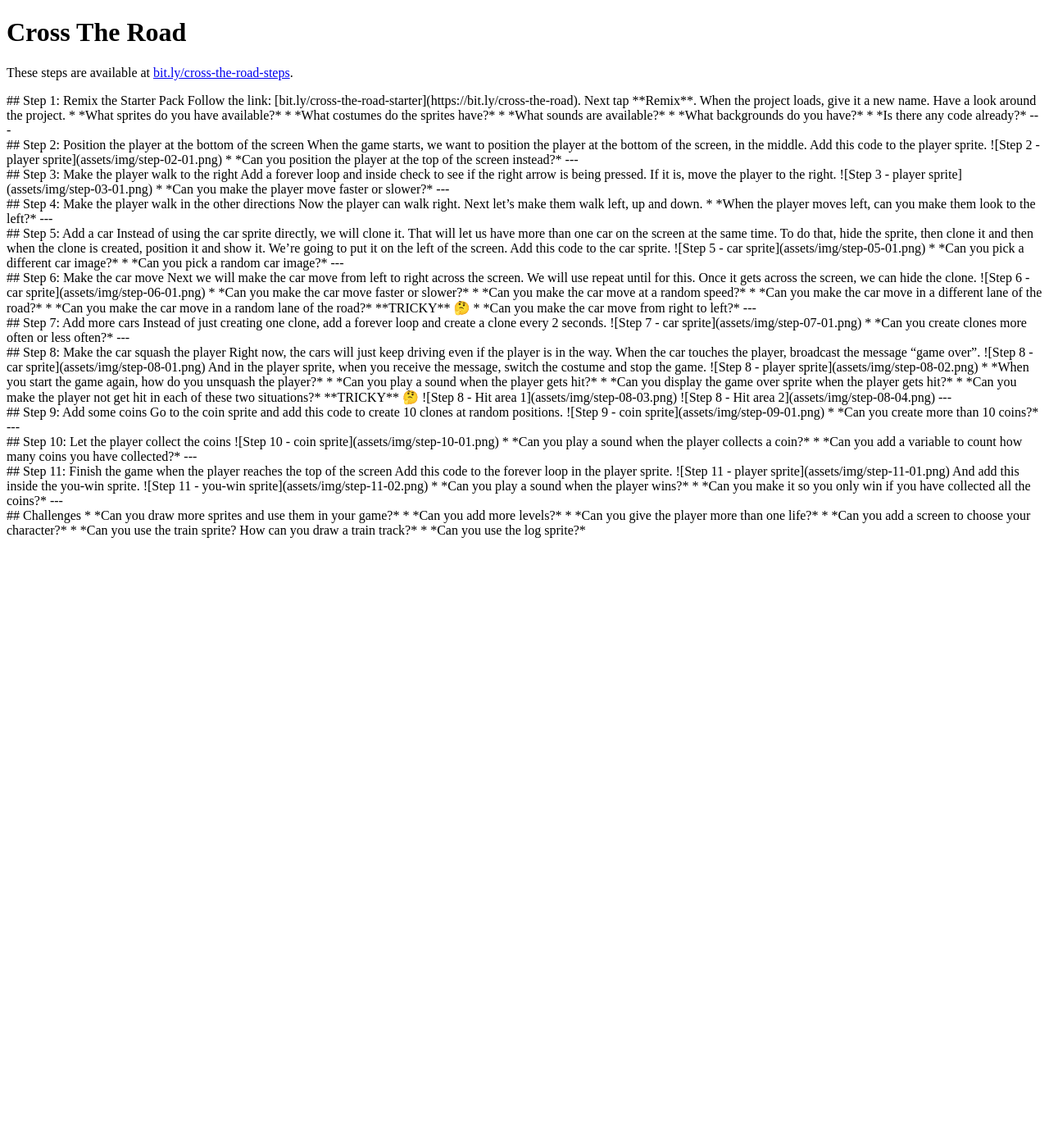
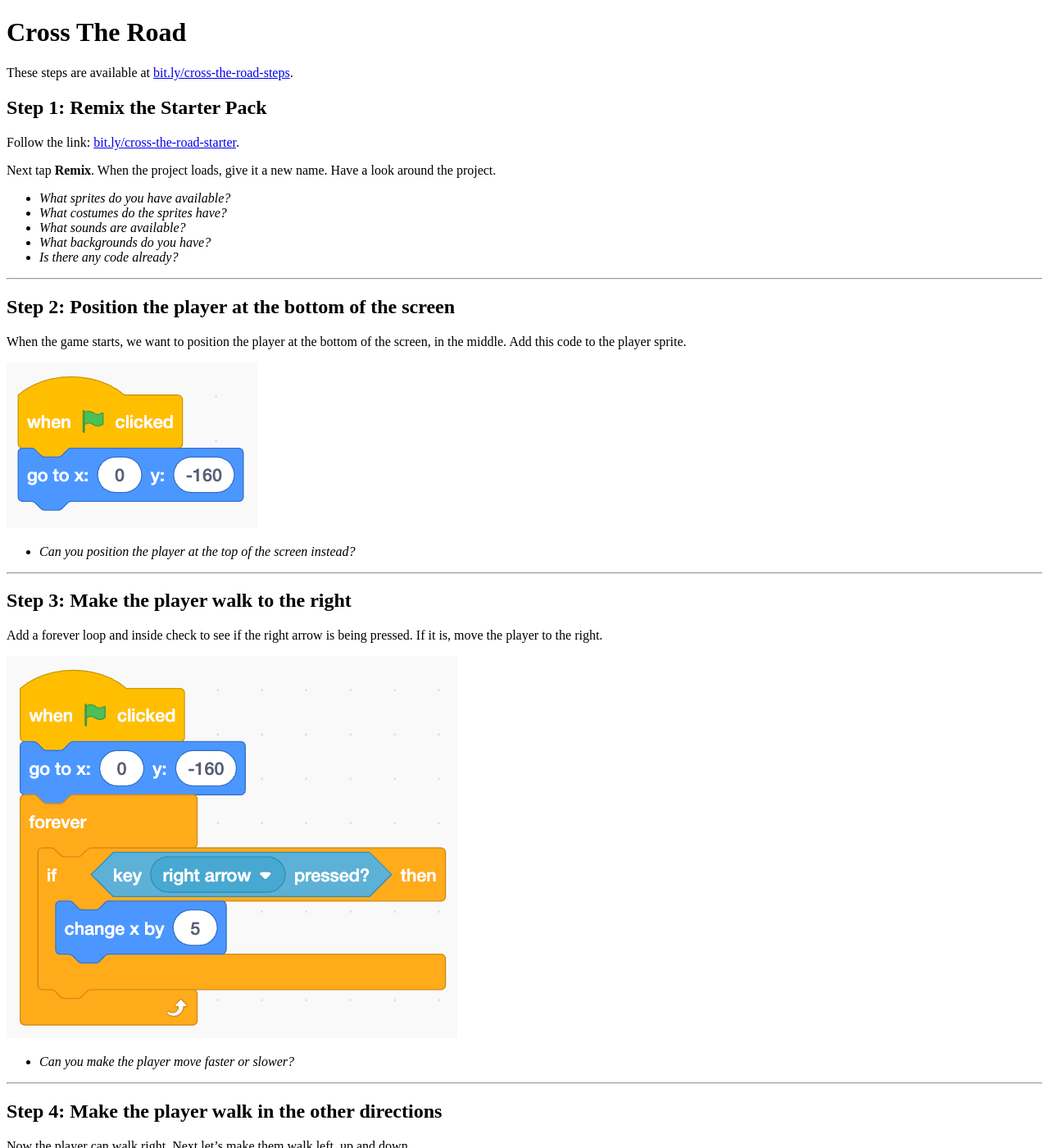
Before and after one commit to ganzogo/cross-the-road, a Jekyll site: the page built from index.md, in a window 1280 px wide and 1400 px high. Shown: the whole window at 82% size. Built offline with Jekyll 4.4.1, drawn with Linux system fonts in a browser that asks for light colours; our own code applies the rules of GitHub Pages for plain Markdown files; some of the changed text lies outside the part shown.

Commit message:
Added markdown attribute to section tags.

```diff
--- a/index.md
+++ b/index.md
@@ -6,7 +6,7 @@ layout: default
 
 These steps are available at [bit.ly/cross-the-road-steps](https://bit.ly/cross-the-road-steps).
 
-<section>
+<section markdown="1">
 
 ## Step 1: Remix the Starter Pack
 
@@ -23,7 +23,7 @@ Next tap **Remix**. When the project loads, give it a new name. Have a look arou
 ---
 
 </section>
-<section>
+<section markdown="1">
 
 ## Step 2: Position the player at the bottom of the screen
 
@@ -36,7 +36,7 @@ When the game starts, we want to position the player at the bottom of the screen
 ---
 
 </section>
-<section>
+<section markdown="1">
 
 ## Step 3: Make the player walk to the right
 
@@ -49,7 +49,7 @@ Add a forever loop and inside check to see if the right arrow is being pressed.
 ---
 
 </section>
-<section>
+<section markdown="1">
 
 ## Step 4: Make the player walk in the other directions
 
@@ -60,7 +60,7 @@ Now the player can walk right. Next let’s make them walk left, up and down.
 ---
 
 </section>
-<section>
+<section markdown="1">
 
 ## Step 5: Add a car
 
@@ -76,7 +76,7 @@ To do that, hide the sprite, then clone it and then when the clone is created, p
 ---
 
 </section>
-<section>
+<section markdown="1">
 
 ## Step 6: Make the car move
 
@@ -93,7 +93,7 @@ Next we will make the car move from left to right across the screen. We will use
 ---
 
 </section>
-<section>
+<section markdown="1">
 
 ## Step 7: Add more cars
 
@@ -106,7 +106,7 @@ Instead of just creating one clone, add a forever loop and create a clone every
 ---
 
 </section>
-<section>
+<section markdown="1">
 
 ## Step 8: Make the car squash the player
 
@@ -129,7 +129,7 @@ And in the player sprite, when you receive the message, switch the costume and s
 ---
 
 </section>
-<section>
+<section markdown="1">
 
 ## Step 9: Add some coins
 
@@ -142,7 +142,7 @@ Go to the coin sprite and add this code to create 10 clones at random positions.
 ---
 
 </section>
-<section>
+<section markdown="1">
 
 ## Step 10: Let the player collect the coins
 
@@ -154,7 +154,7 @@ Go to the coin sprite and add this code to create 10 clones at random positions.
 ---
 
 </section>
-<section>
+<section markdown="1">
 
 ## Step 11: Finish the game when the player reaches the top of the screen
 
@@ -172,7 +172,7 @@ And add this inside the you-win sprite.
 ---
 
 </section>
-<section>
+<section markdown="1">
 
 ## Challenges
 
```
